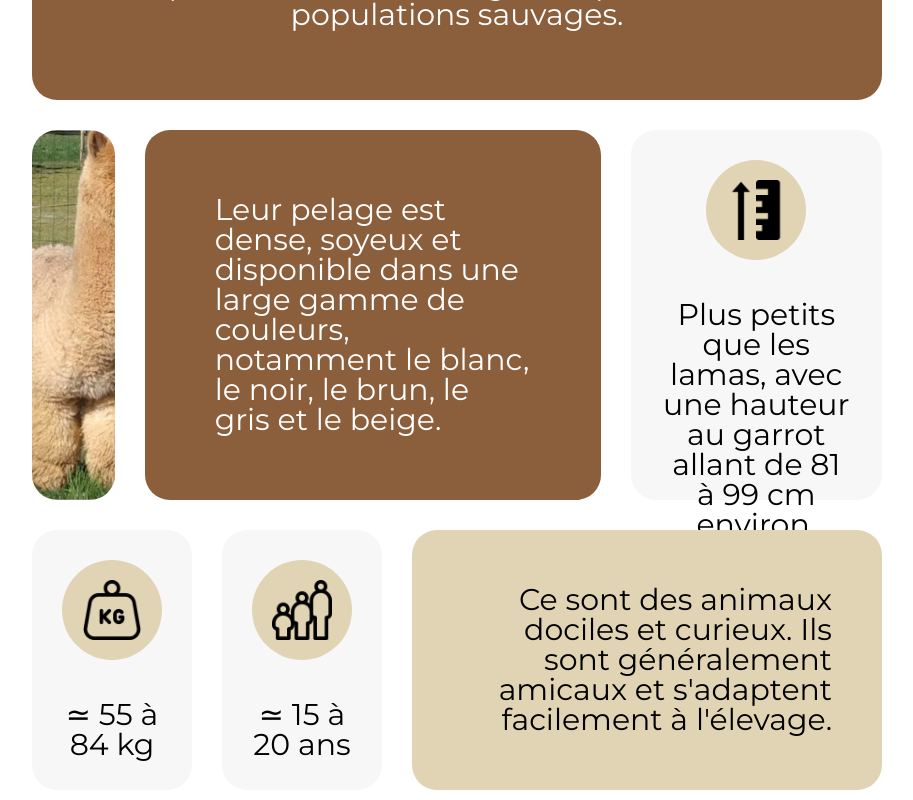
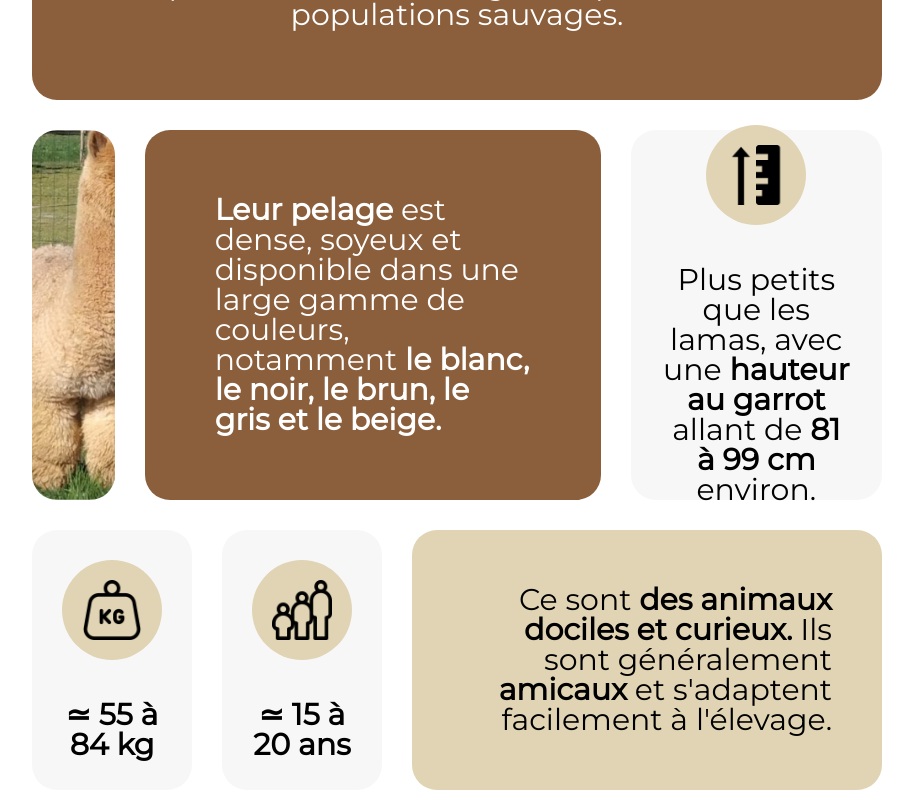
Before and after one commit to julien382/Alpaga, a React (Create React App) app: page / in a window 1280 px wide. Shown: the part 1160-1960 px from the top of the page, without its empty margins (183-1096 px from the left). Built offline with nearby package versions, Linux system fonts and the light colour scheme; a web font is replaced by a local one.

Commit message:
add bold

```diff
--- a/src/components/InfoVisuel/InfoVisuel.scss
+++ b/src/components/InfoVisuel/InfoVisuel.scss
@@ -5,6 +5,7 @@
     flex-direction: column;
     align-items: center;
     text-align: center;
+    justify-content: center;
     font-size: 30px;
     padding: 30px;
     border-radius: 25px;
--- a/src/pages/Alpaga/Alpaga.jsx
+++ b/src/pages/Alpaga/Alpaga.jsx
@@ -24,23 +24,23 @@ const Alpaga = () => {
 
             <div className='part2_Accueil'>
                 <div className='part2_mainText'>
-                    <p>Les alpagas sont considérés comme une espèce domestique, mais certaines populations d'alpagas sauvages existent toujours dans les régions reculées des Andes. Des efforts de conservation sont déployés pour préserver la diversité génétique de ces populations sauvages.</p>
+                    <p>Les alpagas sont considérés comme <strong>une espèce domestique</strong>, mais certaines populations d'alpagas sauvages existent toujours dans les régions reculées des Andes. Des efforts de conservation sont déployés pour préserver la diversité génétique de ces populations sauvages.</p>
                 </div>
                 <div className='part2_containerTextImage'>
                     <div className='part2_imageContainer'>
                         <img className='part2_image' src={alpagaMarron} alt="alpagaMarron" />
                     </div>
                     <div className='part2_paragraphe1'>
-                        <p>Leur pelage est dense, soyeux et disponible dans une large gamme de couleurs, notamment le blanc, le noir, le brun, le gris et le beige.</p>
+                        <p><strong>Leur pelage</strong> est dense, soyeux et disponible dans une large gamme de couleurs, notamment <strong>le blanc, le noir, le brun, le gris et le beige.</strong></p>
                     </div>
-                    <InfoVisuel image={Size} text={<span>Plus petits que les lamas, avec une <strong>hauteur au garrot</strong> allant de 81 à 99 cm environ.</span>}/>
+                    <InfoVisuel image={Size} text={<span>Plus petits que les lamas, avec une <strong>hauteur au garrot</strong> allant de <strong>81 à 99 cm</strong> environ.</span>}/>
 
                 </div>
                 <div className='part2_containerPoidsParagraphe2'>
-                    <InfoVisuel image={Poids} text={"≃ 55 à 84 kg"}/>
-                    <InfoVisuel image={Age} text={"≃ 15 à 20 ans"}/>
+                    <InfoVisuel image={Poids} text={<strong>≃ 55 à 84 kg</strong>}/>
+                    <InfoVisuel image={Age} text={<strong>≃ 15 à 20 ans</strong>}/>
                     <div className='part2_paragraphe2'>
-                        <p>Ce sont des animaux dociles et curieux. Ils sont généralement amicaux et s'adaptent facilement à l'élevage.</p>
+                        <p>Ce sont <strong>des animaux dociles et curieux.</strong> Ils sont généralement <strong>amicaux</strong> et s'adaptent facilement à l'élevage.</p>
                     </div>
 
                 </div>
--- a/src/styles/reset.css
+++ b/src/styles/reset.css
@@ -7,7 +7,7 @@ html, body, div, span, applet, object, iframe,
 h1, h2, h3, h4, h5, h6, p, blockquote, pre,
 a, abbr, acronym, address, big, cite, code,
 del, dfn, em, img, ins, kbd, q, s, samp,
-small, strike, strong, sub, sup, tt, var,
+small, strike, sub, sup, tt, var,
 b, u, i, center,
 dl, dt, dd, ol, ul, li,
 fieldset, form, label, legend,
```
